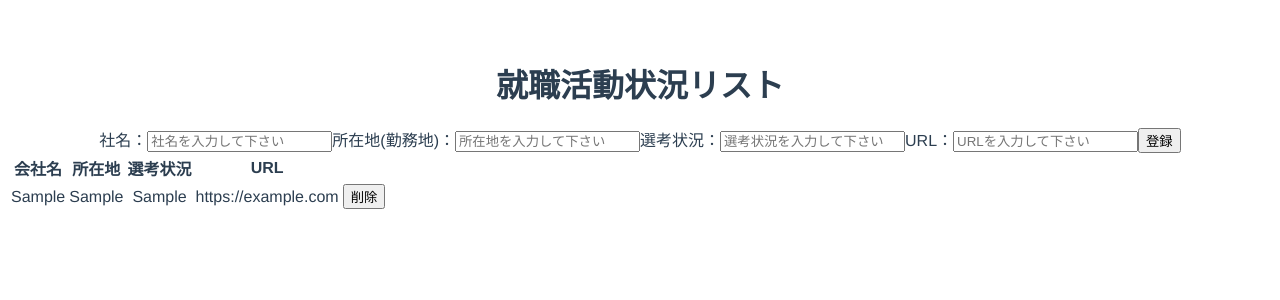
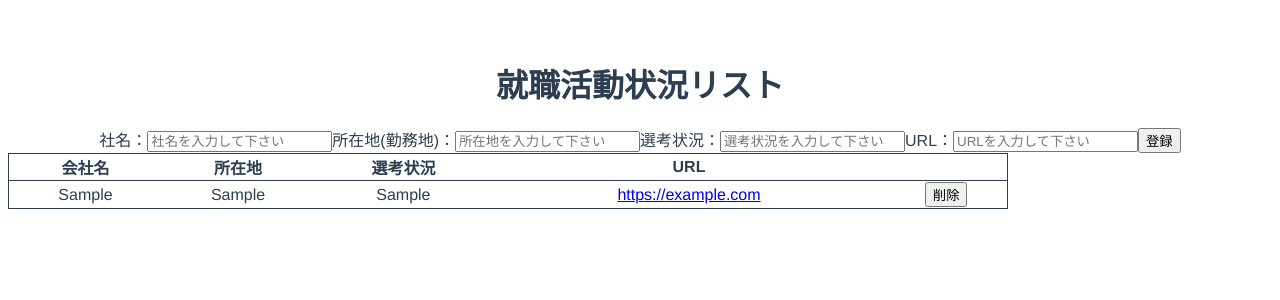
Before and after one commit to azufb/jobHuntProgressList, a Vue app in the folder jobhunt/: page / in a window 1280 px wide. Both pictures are taken after typing "Sample", "Sample", "Sample", "https://example.com" into the empty fields and a click on the input "登録". Shown: the top 300 px of the page. Built offline with nearby package versions, Linux system fonts and the light colour scheme.

Commit message:
URLをクリックしたら別タブで開ける状態にした

```diff
--- a/jobhunt/src/App.vue
+++ b/jobhunt/src/App.vue
@@ -18,12 +18,17 @@
         <th>所在地</th>
         <th>選考状況</th>
         <th>URL</th>
+        <th></th>
       </tr>
       <tr v-for='(company, index) in companies' :key="index">
         <td>{{ company.name }}</td>
         <td>{{ company.area }}</td>
         <td>{{ company.progress }}</td>
-        <td>{{ company.url }}</td>
+        <td>
+          <a :href="company.url" target="_blank" rel="noopener noreferrer">
+            {{ company.url }}
+          </a>
+        </td>
         <td><input type="button" v-on:click="deleteCompanies(company.name)" value="削除" /></td>
       </tr>
     </table>
@@ -78,4 +83,14 @@ export default {
   margin-top: 60px;
 }
 
+table {
+  width: 1000px;
+  border: 1px solid #2c3e50;
+  border-collapse: collapse;
+}
+
+table th {
+  border-bottom: 1px solid #2c3e50;
+}
+
 </style>
```
